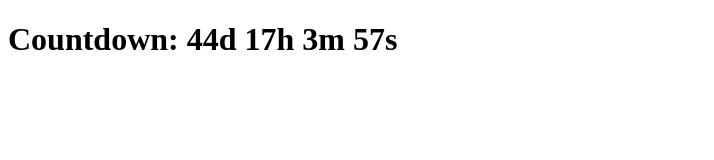
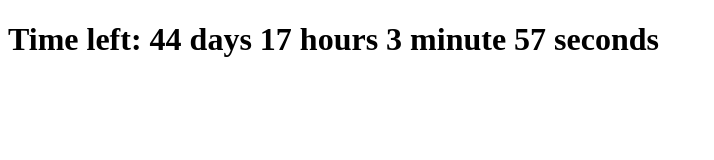
Before and after one commit to Angulorecto/js, a plain HTML site: page index.html in a window 1280 px wide. Shown: the whole page, without its empty margins (0-714 px from the left). Drawn offline with Linux system fonts and the light colour scheme.

Commit message:
Update index.html

```diff
--- a/index.html
+++ b/index.html
@@ -1,7 +1,7 @@
 <!DOCTYPE html>
 <html>
 <head>
-  <title>Countdown to a Specific Date and Time</title>
+  <title>Time to summer break</title>
 </head>
 <body>
   <h1 id="countdown"></h1>
@@ -25,13 +25,13 @@
       var seconds = Math.floor((timeRemaining % (1000 * 60)) / 1000);
 
       // Update the countdown HTML element
-      document.getElementById("countdown").innerHTML = "Countdown: " + days + "d " + hours + "h "
-      + minutes + "m " + seconds + "s ";
+      document.getElementById("countdown").innerHTML = "Time left: " + days + " days " + hours + " hours "
+      + minutes + " minute " + seconds + " seconds ";
 
       // Stop the countdown when it reaches zero
       if (timeRemaining < 0) {
         clearInterval(countdown);
-        document.getElementById("countdown").innerHTML = "EXPIRED";
+        document.getElementById("countdown").innerHTML = "SUMMER BREAK!!!";
       }
     }, 1000);
   </script>
```
